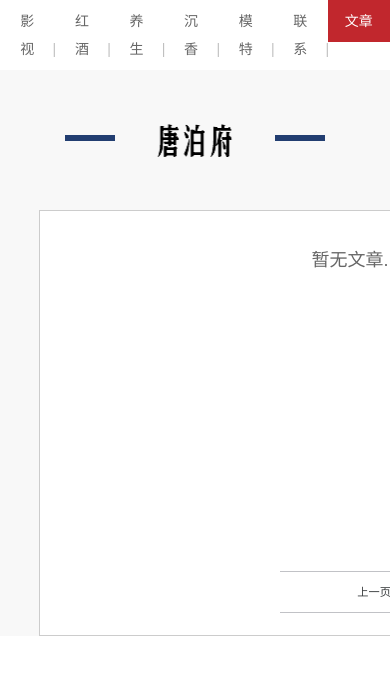
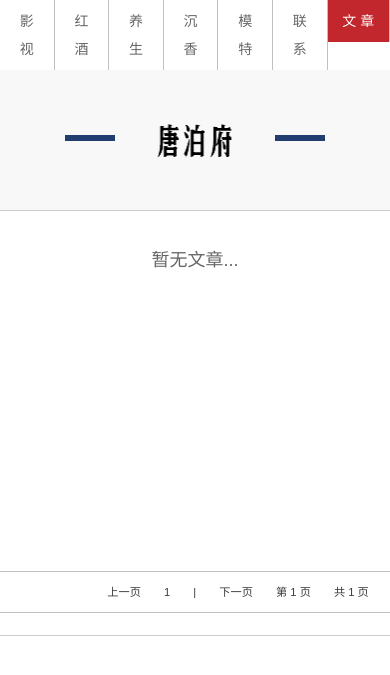
Before and after one commit to cash2one/tangbofu, a Django app: page /news_list/1 in a window 390 px wide. Shown: the top 675 px of the page. Run offline with Django 3.2, Linux system fonts and the light colour scheme; data that the repository does not hold is empty; parts of the project's set-up code (start-up, migrations or seed data) failed here and were passed over; some libraries are stand-ins or nearby versions.

Commit message:
seo优化，移动端适配。

```diff
--- a/main/static/main/css/tangbofu.css
+++ b/main/static/main/css/tangbofu.css
@@ -163,18 +163,6 @@ h4 {
 .news-bg {
   background-color: #f8f8f8; }
 
-.text-area {
-  width: 600px;
-  padding-bottom: 2em;
-  position: relative;
-  height: 100%; }
-
-.end-area {
-  width: 600px;
-  height: 70px;
-  position: absolute;
-  bottom: 0; }
-
 .notice {
   color: #666;
   text-align: center;
@@ -189,17 +177,13 @@ span.date {
   display: inline; }
 
 .news-block {
-  max-width: 80%;
-  min-width: 600px;
-  margin-left: 10%;
-  margin-right: 10%;
   min-height: 400px;
   position: relative;
-  border: 1px solid #CCCCCC;
   background-color: white; }
   .news-block ul {
     margin-bottom: 60px;
-    margin-left: 30px; }
+    margin-left: 30px;
+    margin-right: 30px; }
   .news-block li {
     border-bottom: 1px solid #CCCCCC;
     margin-top: 1em;
@@ -223,6 +207,39 @@ span.date {
   .news-block li:last-child {
     border-bottom: 0; }
 
+.text-area {
+  width: 600px;
+  padding-bottom: 2em;
+  position: relative;
+  height: 100%; }
+
+.end-area {
+  width: 600px;
+  height: 70px;
+  position: absolute;
+  bottom: 0; }
+
+@media (max-width: 720px) {
+  .news-block {
+    width: 100%;
+    border-top: 1px solid #CCCCCC;
+    border-bottom: 1px solid #CCCCCC; }
+
+  .text-area {
+    width: 100%; }
+
+  .end-area {
+    width: 100%; }
+
+  .content img {
+    max-width: 100%; } }
+@media (min-width: 721px) {
+  .news-block {
+    max-width: 80%;
+    min-width: 600px;
+    margin-left: 10%;
+    margin-right: 10%;
+    border: 1px solid #CCCCCC; } }
 .right {
   display: inline;
   float: right; }
@@ -246,6 +263,9 @@ span.date {
   border-top: 1px solid #c1c2c6;
   border-bottom: 1px solid #c1c2c6; }
 
+@media (max-width: 720px) {
+  #page-list {
+    left: 0px; } }
 #page-list span {
   padding: 0px 10px;
   margin: 0px; }
@@ -324,6 +344,11 @@ span.date {
   #menu li:last-child .nav-link:after {
     content: ''; }
 
+@media (max-width: 720px) {
+  #menu .nav-link {
+    border-right: 1px solid silver; }
+    #menu .nav-link:after {
+      content: ''; } }
 .title {
   margin-top: 40px;
   position: relative;
--- a/main/templates/main/_base.html
+++ b/main/templates/main/_base.html
@@ -5,9 +5,9 @@
     <meta charset="UTF-8">
     <meta name="viewport" content="width:device-width,initial-scale=1.0,user-scalable=no">
     <meta name="apple-mobile-web-app-capable" content="yes" />
-    <title>唐泊府</title>
-    <meta name="description" content="唐泊府是一家专门为高端男士打造的养生会所，总公司投资多元化，主要涉及：服务管理，影视制作，模特经纪，高端表演特制服务，公司在北京、上海、深圳均有高端私人会所。所有会所均设有茶道、香道、沉香木藏品展示，诚邀各界名流莅临品鉴。" >
-    <meta name="Keywords" content="高端,男士,服务管理,模特经纪,高端表演特制服务,茶道,香道,沉香木">
+    <title>{{seo.title}}</title>
+    <meta name="description" content="{{seo.description}}" >
+    <meta name="Keywords" content="{{seo.keywords}}">
     <!--
     <link rel="stylesheet" href="{% static 'main/bootstrap-v4/css/bootstrap.min.css' %}"/>
     <link rel="stylesheet" href="{% static 'main/font-awesome/css/font-awesome.min.css'%}"/>
--- a/main/templates/main/home.html
+++ b/main/templates/main/home.html
@@ -20,7 +20,7 @@
         <li class="nav-item"><a class="nav-link" href="#chenxiang">沉香</a></li>
         <li class="nav-item"><a class="nav-link" href="#mote">模特</a></li>
         <li class="nav-item"><a class="nav-link" href="#contact">联系</a></li>
-        <li class="nav-item"><a class="nav-link" href="/news_list/1">文章</a></li>
+        <li class="nav-item"><a class="nav-link" href="/news_list/1">文 章</a></li>
     </ul>
 </nav>
 <!-- <div class="title">
--- a/main/templates/main/news_detail.html
+++ b/main/templates/main/news_detail.html
@@ -10,7 +10,7 @@
         <li class="nav-item"><a class="nav-link" href="/#chenxiang">沉香</a></li>
         <li class="nav-item"><a class="nav-link" href="/#mote">模特</a></li>
         <li class="nav-item"><a class="nav-link" href="/#contact">联系</a></li>
-        <li class="nav-item"><a class="nav-link active" href="/news_list">文章</a></li>
+        <li class="nav-item"><a class="nav-link active" href="/news_list">文 章</a></li>
     </ul>
 </nav>
 
--- a/main/templates/main/news_list.html
+++ b/main/templates/main/news_list.html
@@ -10,7 +10,7 @@
         <li class="nav-item"><a class="nav-link" href="/#chenxiang">沉香</a></li>
         <li class="nav-item"><a class="nav-link" href="/#mote">模特</a></li>
         <li class="nav-item"><a class="nav-link" href="/#contact">联系</a></li>
-        <li class="nav-item"><a class="nav-link active" href="/news_list">文章</a></li>
+        <li class="nav-item"><a class="nav-link active" href="/news_list">文 章</a></li>
     </ul>
 </nav>
 
--- a/main/views.py
+++ b/main/views.py
@@ -1,3 +1,4 @@
+# -*- coding: UTF-8 -*-
 from django.shortcuts import render, get_object_or_404
 from django.http import Http404
 from django.http import HttpResponse
@@ -11,6 +12,7 @@ from django.core.context_processors import csrf
 from django.core.mail import send_mail #for contact page.
 from django.views.decorators.csrf import csrf_exempt, csrf_protect, ensure_csrf_cookie
 from django.core.paginator import Paginator
+from django.utils.html import strip_tags
 
 import sys
 if sys.version_info[0]==2:
@@ -18,9 +20,19 @@ if sys.version_info[0]==2:
     sys.setdefaultencoding('utf8')
 
 def home(request):
-    return render(request, 'main/home.html', {})
+    seo = {
+        'title': "北京男士养生会所_高端私人会所-唐伯府高端养生会所",
+        'description': '唐伯府高端养生会是一家专门为高端男士打造的养生会所，总公司投资多元化，主要涉及：服务管理，影视制作，模特经纪，高端表演特制服务，公司在北京、上海、深圳均有高端私人会所。所有会所均设有茶道、香道、沉香木藏品展示，诚邀各界名流莅临品鉴。',
+        'keywords': '高端养生会所,高端私人会所,北京男士养生会所,丝足会所,北京会所'
+    }
+    return render(request, 'main/home.html', {'seo': seo})
 
 def news_list(request, current_page=1):
+    seo = {
+        'title': "唐伯府企业动态_动态新闻-唐伯府养生会所",
+        'description': '唐伯府高端养生会是一家专门为高端男士打造的养生会所，提供高端养生相关资讯介绍，服务+专注打造北京最专业的高端私人会所。',
+        'keywords': '北京养生会所,高端私人会所,北京男士养生会所,丝足会所,北京会所'
+    }
     current_page = int(current_page)
     if current_page == '' or current_page < 1:
         current_page = 1
@@ -36,6 +48,7 @@ def news_list(request, current_page=1):
     if endpage >= p.num_pages:
         endpage = p.num_pages
     context = {}
+    context['seo'] = seo
     context['news_list'] = news_in_page
     context['paginator'] = p
     context['page'] = page
@@ -44,7 +57,13 @@ def news_list(request, current_page=1):
 
 def news_detail(request, news_id=0):
     news = News.objects.get(id=news_id)
+    seo = {
+        'title': "%s - 唐伯府养生会所" % news.title,
+        'description': '唐伯府高端养生会是一家专门为高端男士打造的养生会所，%s' % strip_tags(news.content)[:100],
+        'keywords': '%s，高端私人会所,北京男士养生会所,丝足会所,北京会所' % news.title
+    }
     context = {}
+    context['seo'] = seo
     context['news'] = news
     return render(request, 'main/news_detail.html', context)
 
```
Also changed, not shown: main/static/main/css/main.css (+43 -18 lines), main/static/main/scss/_news.scss (+47 -19 lines), main/static/main/scss/main.scss (+8 -1 lines), 1 other file.
